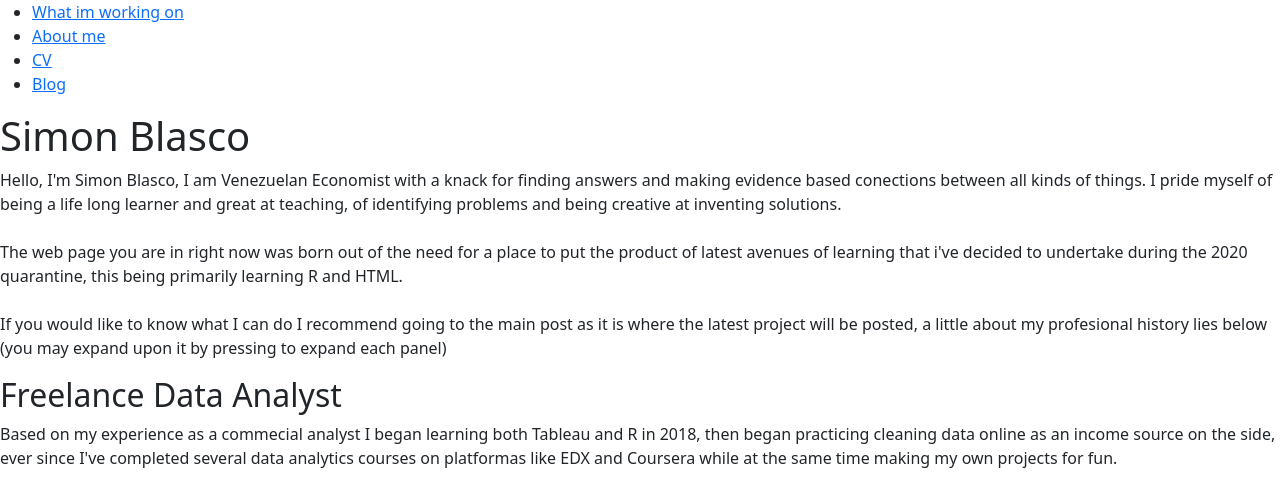
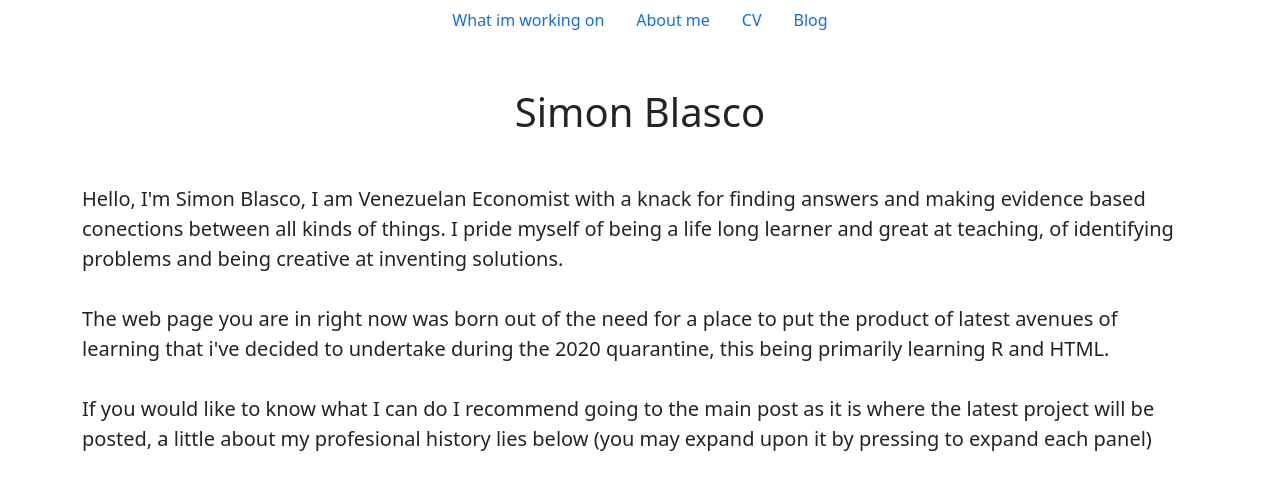
Before and after one commit to sblasco7/sblasco7.github.io, a Jekyll site: the page cv.html, which Jekyll copies as it is, in a window 1280 px wide. Shown: the top 482 px of the page. Built offline with Jekyll 4.4.1, drawn with Linux system fonts in a browser that asks for light colours.

Commit message:
Replace custom CSS classes in cv.html with Bootstrap

```diff
--- a/cv.html
+++ b/cv.html
@@ -1,59 +1,56 @@
 <!DOCTYPE html>
-<html>
+<html lang="en">
 <head>
+    <meta charset="UTF-8">
+    <meta name="viewport" content="width=device-width, initial-scale=1">
     <link href="https://cdn.jsdelivr.net/npm/bootstrap@5.3.2/dist/css/bootstrap.min.css" rel="stylesheet">
+    <title>CV</title>
 </head>
 <body>
-	<nav>
-		<ul>
-			<li><a href="/">What im working on</a></li>
-			<li><a href="/about">About me</a></li>
-			<li><a href="/cv">CV</a></li>
-			<li><a href="/blog">Blog</a></li>
-		</ul>
+<nav class="nav nav-pills justify-content-center mb-4">
+    <a class="nav-link" href="/">What im working on</a>
+    <a class="nav-link" href="/about">About me</a>
+    <a class="nav-link" href="/cv">CV</a>
+    <a class="nav-link" href="/blog">Blog</a>
 </nav>
-	<header class = "main">
+<header class="text-center my-5">
     <h1>Simon Blasco</h1>
 </header>
-    <div>
-		<p class = "ps"> Hello, I'm Simon Blasco, I am Venezuelan Economist with a knack for finding answers and making
+<div class="container">
+    <p class="lead"> Hello, I'm Simon Blasco, I am Venezuelan Economist with a knack for finding answers and making
     evidence based conections between all kinds of things. I pride myself of being a life long learner and great at
     teaching, of identifying problems and being creative at inventing solutions.
-		<br>
-		<br>
+    <br><br>
     The web page you are in right now was born out of the need for a place to put the product of latest avenues of learning
     that i've decided to undertake during the 2020 quarantine, this being primarily learning R and HTML.
-		<br>
-		<br>
+    <br><br>
     If you would like to know what I can do I recommend going to the main post as it is where the latest project will be posted,
     a little about my profesional history lies below (you may expand upon it by pressing to expand each panel)
     </p>
 </div>
-    <div>
-	  <header class = "job_title">
+<div class="container my-4">
+    <header class="mb-3">
         <h2>Freelance Data Analyst</h2>
     </header>
-		<div class="flex_block">
-			<div class ="width_block">
-				<p class = "job_desc"> Based on my experience as a commecial analyst I began learning both Tableau and R in 2018, then began practicing
+    <div class="row">
+        <div class="col-md-6">
+            <p class="overflow-hidden" style="height:460px;"> Based on my experience as a commecial analyst I began learning both Tableau and R in 2018, then began practicing
                 cleaning data online as an income source on the side, ever since I've completed several data analytics
                 courses on platformas like EDX and Coursera while at the same time making my own projects for fun.
-					<br>
-					<br>
+                <br><br>
                 My philosophy is that of accesibility, for that reason I'm currently learning to use the main R libraries for
                 visualizations, interactivity and deployment of user friendly dashboards. In that vein I'm also learning a bit of
                 user interface desing and web standards.
-					<br>
-					<br>
+                <br><br>
                 Side note: I'm also an avid day trader.
             </p>
-				<button type="button" class="collapsible">More</button>
+            <button type="button" class="btn btn-secondary">More</button>
         </div>
-			<div>
+        <div class="col-md-6">
             <h2>What I can do</h2>
             <ul>
                 <li>Data analytics using various R packages</li>
-					<img src="https://user-images.githubusercontent.com/48648720/90288270-e7be1c00-de4f-11ea-8111-eb4a635bf68c.png">
+                <img src="https://user-images.githubusercontent.com/48648720/90288270-e7be1c00-de4f-11ea-8111-eb4a635bf68c.png" class="img-fluid" alt="R packages">
                 <li>WebApp development through shinyapps</li>
                 <li>Modeling and data visualizations</li>
                 <li>Data Wrangling and cleaning</li>
@@ -63,63 +60,59 @@
         </div>
     </div>
 </div>
-	<div>
-	  <header class = "job_title">
+<div class="container my-4">
+    <header class="mb-3">
         <h2>Account Manager</h2>
     </header>
-		<div class= "flex_block">
-			<div class = "width_block">
-				<p class = "job_desc">I was an account manager for Upthetrade, a Chilean startup competitor to the monolithic NIElSEN
+    <div class="row">
+        <div class="col-md-6">
+            <p class="overflow-hidden" style="height:460px;">I was an account manager for Upthetrade, a Chilean startup competitor to the monolithic NIElSEN
             assigned to none othe than Walmart Chile, I was in charge of reporting sell out data and analytics, as well as designing presentations,
             keeping track of deliverables and assuring quality control. I improved response times in regards to the ad-hoc request by the client's team.
             serving as much as triple the weekly ticket.
-				<br>
-				<br>
+            <br><br>
             I designed various dashboards that helped category managers benchmark their market share and performance in different
             time frames and geographical clusters. (This was the time a began to fall in love with bussiness inteligence)
-				<br>
-				<br>
+            <br><br>
             The most fun I had was when we led a data extraction project with Walmart's pricing team by serving as coordinator
             between both IT departments, commercial, and management.
-				<br>
-				<br>
+            <br><br>
             This job was so much fun it impacted me to this day, while at the same time being the most stresful one I've had
             (And i was a commecial banking Executive during the Venezuelan hiperinflation crisis)
             I learned SQL and Tableau, I found out and provided evidence of the way cellphone Apps were pilfering transit from
             brick and mortar stores, found gaps in the veggie section display as compared to the rest of their competition, I revised
             and corrected numerous error in my own companie's (very big) data set and had a glimpse of the power of big data.
             </p>
-				<button type="button" class="collapsible">More</button>
+            <button type="button" class="btn btn-secondary">More</button>
         </div>
-			<div>
+        <div class="col-md-6">
             <h2>What I can do</h2>
             <ul>
                 <li>Tableau desktop jockey, SQL quick learner</li>
-					<img src="https://cdns.tblsft.com/sites/all/themes/tabwat/logo.png">
+                <img src="https://cdns.tblsft.com/sites/all/themes/tabwat/logo.png" class="img-fluid" alt="Tableau">
                 <li>Bussiness inteligence advocate for better cleaner datasets</li>
                 <li>Retail analyst, client relations and idea generator for new products</li>
             </ul>
         </div>
     </div>
 </div>
-	<div>
-		<header class = "job_title">
+<div class="container my-4">
+    <header class="mb-3">
         <h2> Administrative Assistant</h2>
     </header>
-		<div class="flex_block">
-			<div class = "width_block">
-				<p class = "job_desc"> This job was a blessing, I was a newly come immigrant in Chile by late 2017,
+    <div class="row">
+        <div class="col-md-6">
+            <p class="overflow-hidden" style="height:460px;"> This job was a blessing, I was a newly come immigrant in Chile by late 2017,
             and my first experience was back at the assistant position for SPC Chile, specifically their tech support
             branch, managing technicians, their budget, tools, supplies and parts. I helped the Tech Support Manager organize
             resources and projects while serving as contact to other branches of the company.
-				<br>
-				<br>
+            <br><br>
             I was responsible for organizing the availability of tools, PPE, travel expenses, sick leaves and the like for a team
             of 18 technicians and for a time a group of interns, I handled cash allowances for miscelaneous requirements.
             </p>
-				<button type="button" class="collapsible">More</button>
+            <button type="button" class="btn btn-secondary">More</button>
         </div>
-			<div>
+        <div class="col-md-6">
             <h2>What I can do</h2>
             <ul>
                 <li>Management assistant for inventory, budgets and project logistics</li>
@@ -134,27 +127,25 @@
         </div>
     </div>
 </div>
-	<div>
-		<header class = "job_title">
+<div class="container my-4">
+    <header class="mb-3">
         <h2> Commercial Banking Executive</h2>
     </header>
-		<div class="flex_block">
-			<div class = "width_block">
-				<p> Best job ever, I went to a five star resort thanks to this
-				<br>
-				<br>
+    <div class="row">
+        <div class="col-md-6">
+            <p class="overflow-hidden" style="height:460px;"> Best job ever, I went to a five star resort thanks to this
+            <br><br>
             I was an account executive for Banesco Banco Universal in Caracas Venezuela, helping a team manage a corporate
             client portfolio and all their banking products, we continually kept hitting production goals in a variety of
             measures, improving value for the bank. During this time i learned about commercial banking and client maintenance in
             a bussiness to bussiness setting, as all my prior experiences where in retail banking.
-				<br>
-				<br>
+            <br><br>
             We won a yearly competition that entailed having the highest portfolio growth in every measure, which earned us
             a week in a Dominican Republic resort, all included.
             </p>
-				<button type="button" class="collapsible">More</button>
+            <button type="button" class="btn btn-secondary">More</button>
         </div>
-			<div>
+        <div class="col-md-6">
             <h2>What I can do</h2>
             <ul>
                 <li>Corporate commercial banking</li>
@@ -165,12 +156,13 @@
         </div>
     </div>
 </div>
-	<footer>
-		<ul>
-			<li><a href="mailto:sblascomedina@gmail.com">email</a></li>
-			<li><a href="https://github.com/sblasco7">Github</a></li>
-			<li><a href="https://www.linkedin.com/in/simonblasco">Linkedin</a></li>
+<footer class="border-top pt-3 mt-4 text-center">
+    <ul class="list-inline">
+        <li class="list-inline-item"><a href="mailto:sblascomedina@gmail.com">email</a></li>
+        <li class="list-inline-item"><a href="https://github.com/sblasco7">Github</a></li>
+        <li class="list-inline-item"><a href="https://www.linkedin.com/in/simonblasco">Linkedin</a></li>
     </ul>
 </footer>
+<script src="https://cdn.jsdelivr.net/npm/bootstrap@5.3.2/dist/js/bootstrap.bundle.min.js"></script>
 </body>
 </html>
```
Lines whose indentation alone changed are shown as unchanged.
